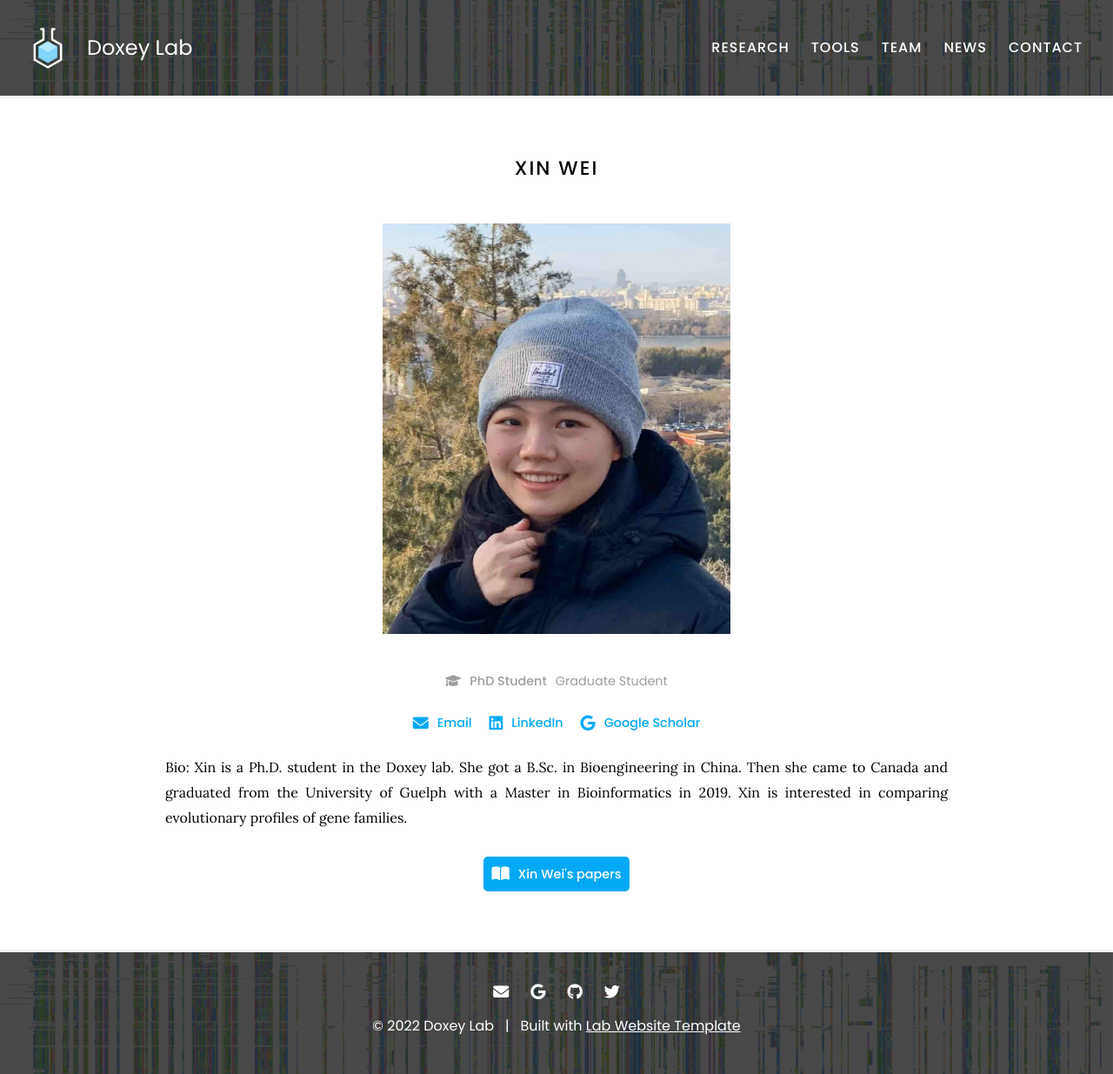
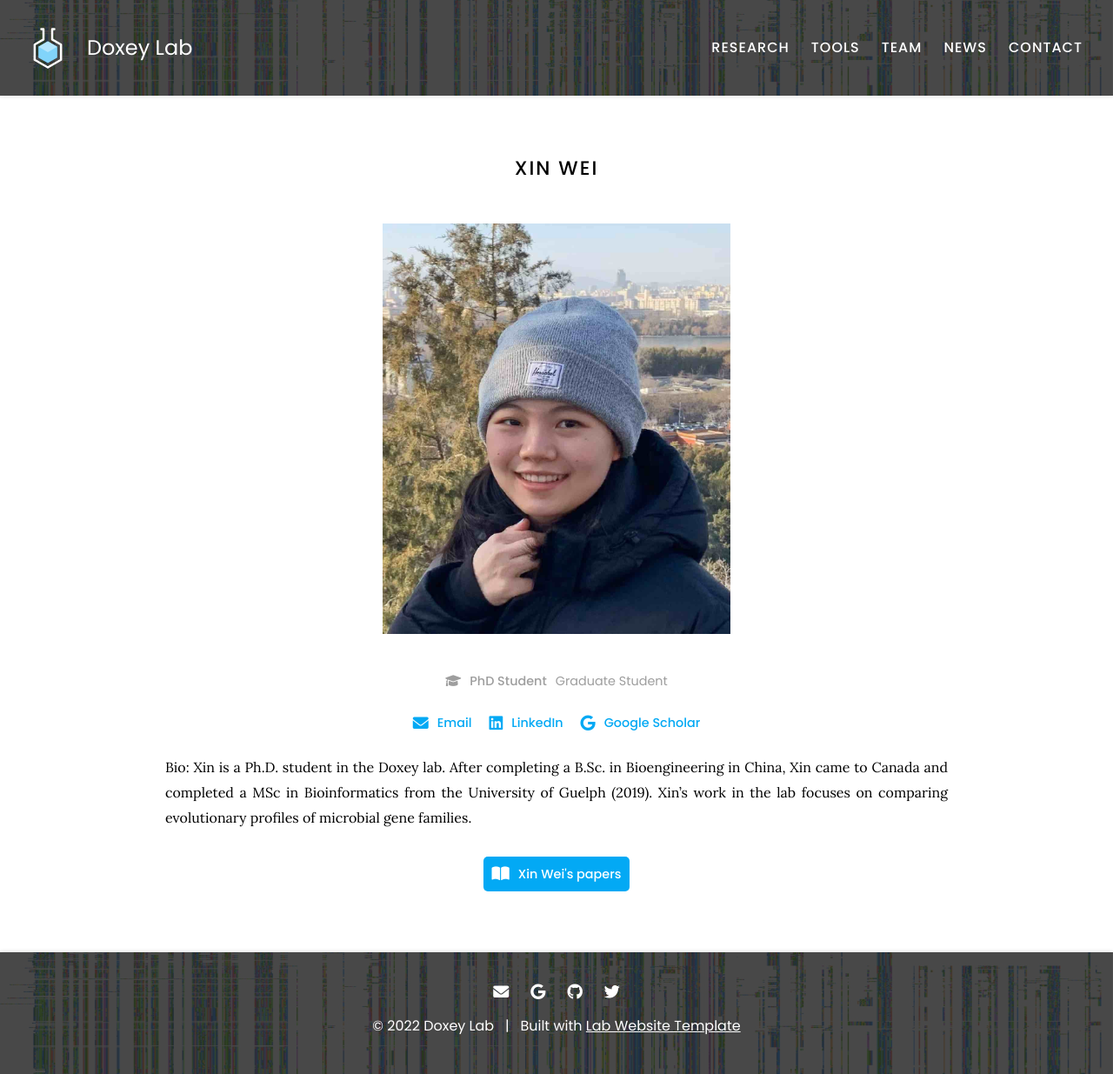
Before and after one commit to doxeylab/doxeylab-website, a Jekyll site: the page built from _members/xin-wei.md, in a window 1280 px wide. Shown: the whole page at 87% size. Built offline with Jekyll 4.4.1, drawn with Linux system fonts in a browser that asks for light colours.

Commit message:
Update xin-wei.md

```diff
--- a/_members/xin-wei.md
+++ b/_members/xin-wei.md
@@ -6,7 +6,7 @@ role: phd
 group: current
 aliases:
   - X. Wei
-  - X Wei
+  - Wei
 links:
   email: x86wei@uwaterloo.ca
   linkedin: xin-wei-satellite
@@ -14,4 +14,4 @@ links:
 
 ---
 
-Bio: Xin is a Ph.D. student in the Doxey lab. She got a B.Sc. in Bioengineering in China. Then she came to Canada and graduated from the University of Guelph with a Master in Bioinformatics in 2019. Xin is interested in comparing evolutionary profiles of gene families.
+Bio: Xin is a Ph.D. student in the Doxey lab. After completing a B.Sc. in Bioengineering in China, Xin came to Canada and completed a MSc in Bioinformatics from the University of Guelph (2019). Xin's work in the lab focuses on comparing evolutionary profiles of microbial gene families.
```
